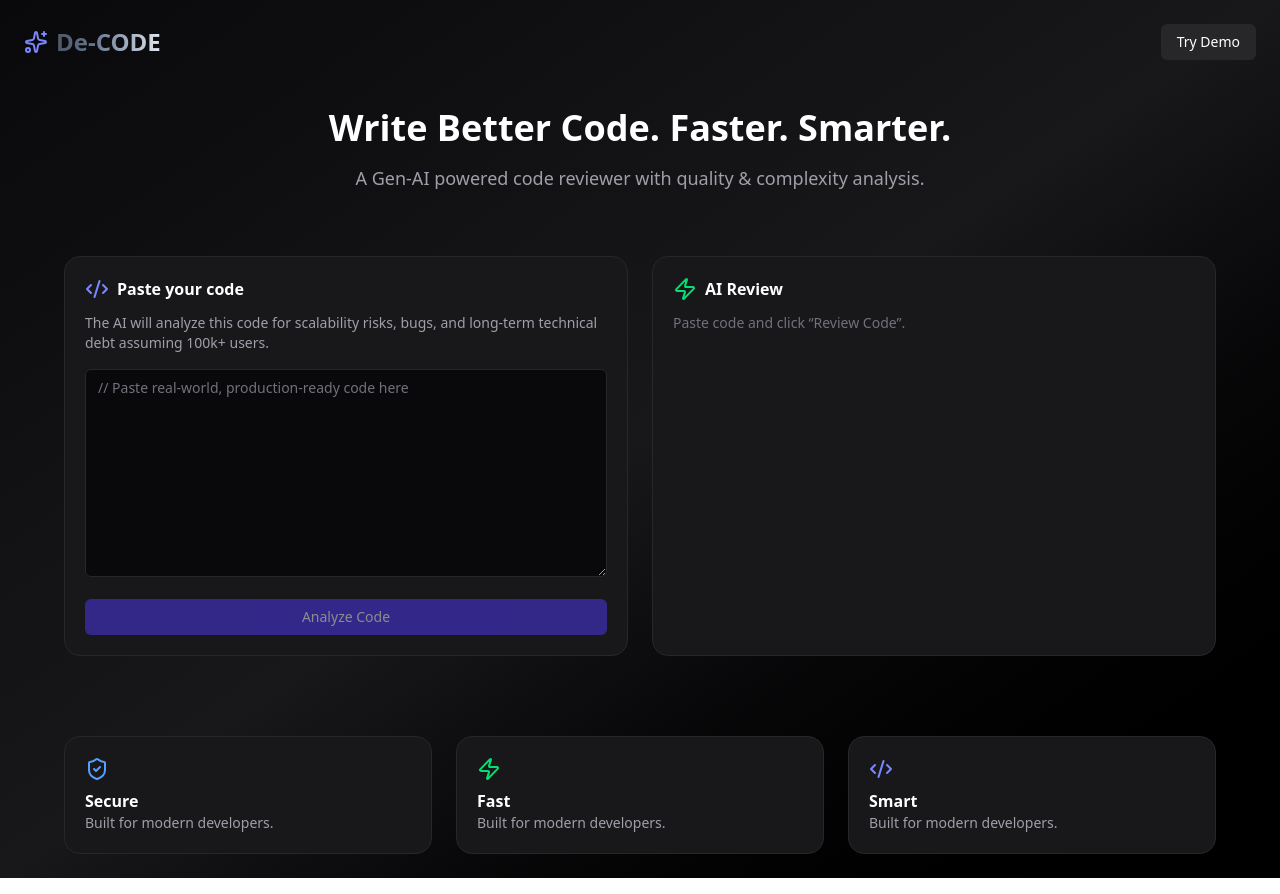
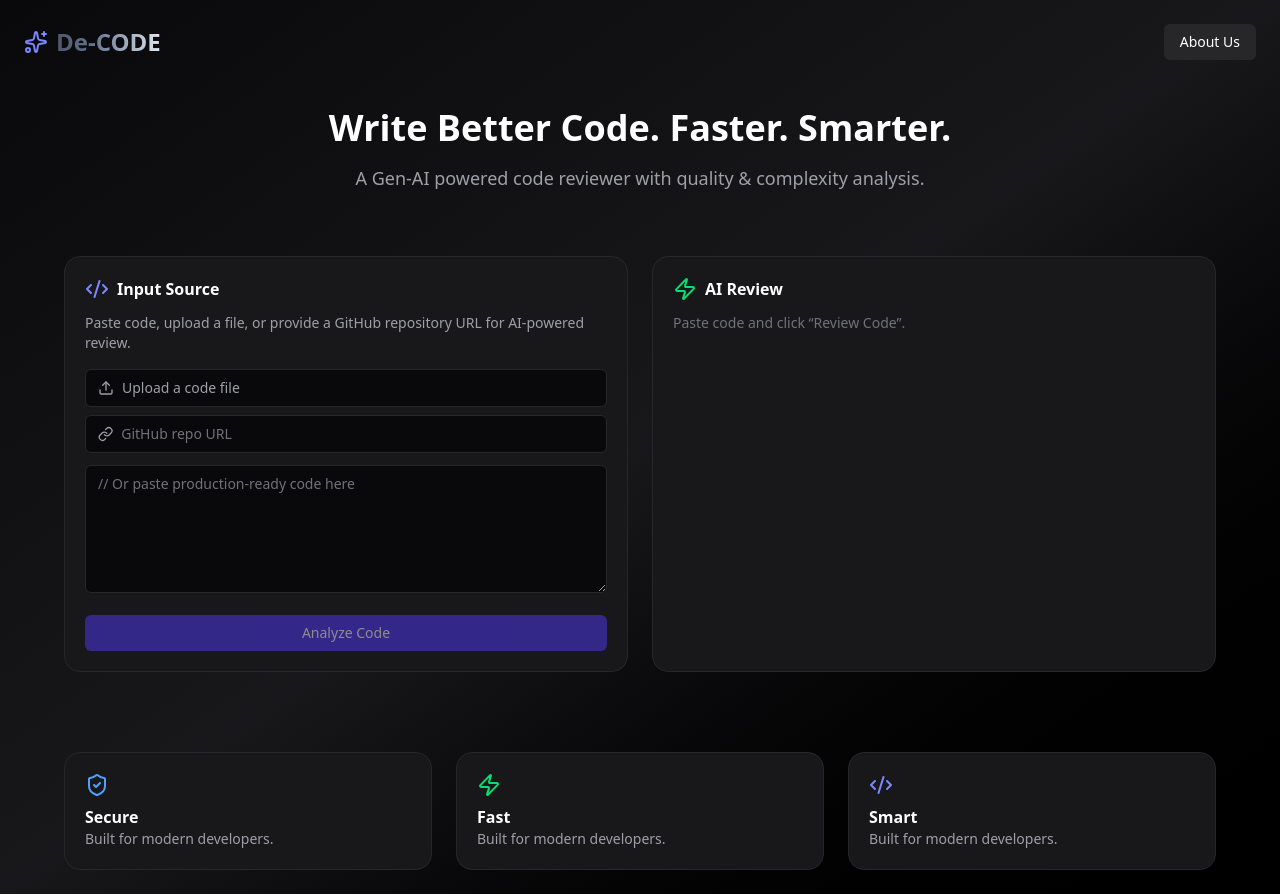
Before and after one commit to Rishu222006/De-Code, a React app in the folder front/: page /analyze in a window 1280 px wide. Built offline with nearby package versions, Linux system fonts and the light colour scheme; the HTML template or start-up script is replaced by a standard one.

Commit message:
Added github repo url and file upload feature to the analysis.jsx

```diff
--- a/front/src/components/Analysis/Features/CodeInputPanel.jsx
+++ b/front/src/components/Analysis/Features/CodeInputPanel.jsx
@@ -1,4 +1,4 @@
-import { Code2 } from "lucide-react";
+import { Code2, Upload, Link } from "lucide-react";
 import { Card, CardContent } from "../../ui/Card.jsx";
 import { Button } from "../../ui/Button.jsx";
 import { Textarea } from "../../ui/Textarea.jsx";
@@ -6,39 +6,82 @@ import { Textarea } from "../../ui/Textarea.jsx";
 export default function CodeInputPanel({
     code,
     onCodeChange,
+    file,
+    onFileChange,
+    githubUrl,
+    onGithubUrlChange,
     loading,
     onAnalyze,
 }) {
+    const isDisabled =
+        loading && !code.trim() && !file && !githubUrl;
+
     return (
         <Card>
             <CardContent>
                 {/* Header */}
                 <div className="mb-3 flex items-center gap-2">
                     <Code2 className="text-indigo-400" />
-                    <h3 className="font-semibold">Paste your code</h3>
+                    <h3 className="font-semibold">Input Source</h3>
                 </div>
 
                 {/* Context */}
                 <p className="mb-4 text-sm text-zinc-400">
-                    The AI will analyze this code for scalability risks, bugs, and
-                    long-term technical debt assuming 100k+ users.
+                    Paste code, upload a file, or provide a GitHub repository URL
+                    for AI-powered review.
                 </p>
 
-                {/* Input */}
+                {/* File + URL */}
+                <div className="mb-3 space-y-2">
+                    {/* File Upload */}
+                    <label className="flex cursor-pointer items-center gap-2 rounded-md border border-zinc-800 bg-zinc-950 px-3 py-2 text-sm text-zinc-400 hover:bg-zinc-900">
+                        <Upload size={16} />
+                        <span>
+                            {file ? file.name : "Upload a code file"}
+                        </span>
+                        <input
+                            type="file"
+                            accept=".js,.ts,.jsx,.tsx,.py,.java,.cpp,.c"
+                            hidden
+                            onChange={(e) =>
+                                onFileChange(e.target.files[0])
+                            }
+                        />
+                    </label>
+
+                    {/* GitHub URL */}
+                    <div className="flex items-center gap-2 rounded-md border border-zinc-800 bg-zinc-950 px-3 py-2">
+                        <Link size={16} className="text-zinc-400" />
+                        <input
+                            type="text"
+                            placeholder="GitHub repo URL"
+                            value={githubUrl}
+                            onChange={(e) =>
+                                onGithubUrlChange(e.target.value)
+                            }
+                            className="w-full bg-transparent text-sm text-white placeholder-zinc-500 focus:outline-none"
+                        />
+                    </div>
+                </div>
+
+                {/* Code Input */}
                 <Textarea
                     value={code}
                     onChange={(e) => onCodeChange(e.target.value)}
-                    placeholder={`// Paste real-world, production-ready code here`}
-                    className="h-52"
+                    placeholder="// Or paste production-ready code here"
+                    className="h-32"
                 />
 
                 {/* Action */}
                 <Button
                     className="mt-4 w-full"
                     onClick={onAnalyze}
-                    disabled={!code.trim() || loading}
+                    disabled={
+                        loading ||
+                        (!code.trim() && !file && !githubUrl)
+                    }
                 >
-                    {loading ? "Analyzing code…" : "Analyze Code"}
+                    {loading ? "Analyzing…" : "Analyze Code"}
                 </Button>
             </CardContent>
         </Card>
--- a/front/src/components/Analysis/analysis.jsx
+++ b/front/src/components/Analysis/analysis.jsx
@@ -17,9 +17,36 @@ export default function Analysis() {
     const [loading, setLoading] = useState(false);
     const [error, setError] = useState(null);
 
+    // const analyzeCode = async () => {
+    //     if (!code.trim()) {
+    //         setError("Code cannot be empty");
+    //         return;
+    //     }
+
+    //     setLoading(true);
+    //     setError(null);
+    //     setAnalysis(null);
+
+    //     try {
+    //         const res = await fetch("http://localhost:5000/analyze", {
+    //             method: "POST",
+    //             headers: { "Content-Type": "application/json" },
+    //             body: JSON.stringify({ code }),
+    //         });
+
+    //         if (!res.ok) throw new Error("Failed to analyze code");
+    //         setAnalysis(await res.json());
+    //     } catch (err) {
+    //         setError(err.message);
+    //     } finally {
+    //         setLoading(false);
+    //     }
+    // };
+
+
     const analyzeCode = async () => {
-        if (!code.trim()) {
-            setError("Code cannot be empty");
+        if (!code.trim() && !file && !githubUrl) {
+            setError("Provide code, upload a file, or enter a GitHub URL");
             return;
         }
 
@@ -28,13 +55,41 @@ export default function Analysis() {
         setAnalysis(null);
 
         try {
-            const res = await fetch("http://localhost:5000/analyze", {
-                method: "POST",
-                headers: { "Content-Type": "application/json" },
-                body: JSON.stringify({ code }),
-            });
+            let res;
 
-            if (!res.ok) throw new Error("Failed to analyze code");
+            // 1️⃣ GitHub repo (highest priority)
+            if (githubUrl) {
+                const formData = new FormData();
+                formData.append("githubUrl", githubUrl);
+
+                res = await fetch("http://localhost:5000/analyze-github-repo", {
+                    method: "POST",
+                    body: formData,
+                });
+            }
+
+            // 2️⃣ File upload
+            else if (file) {
+                const formData = new FormData();
+                formData.append("file", file);
+
+                res = await fetch("http://localhost:5000/file", {
+                    method: "POST",
+                    body: formData,
+                });
+            }
+
+            // 3️⃣ Raw code
+            else {
+                res = await fetch("http://localhost:5000/analyze", {
+                    method: "POST",
+                    headers: { "Content-Type": "application/json" },
+                    body: JSON.stringify({ code }),
+                });
+            }
+
+            if (!res.ok) throw new Error("Failed to analyze input");
+
             setAnalysis(await res.json());
         } catch (err) {
             setError(err.message);
@@ -42,6 +97,7 @@ export default function Analysis() {
             setLoading(false);
         }
     };
+
 
     return (
         <PageWrapper>
@@ -54,6 +110,10 @@ export default function Analysis() {
                     onCodeChange={setCode}
                     loading={loading}
                     onAnalyze={analyzeCode}
+                    file={file}
+                    onFileChange={setFile}
+                    githubUrl={githubUrl}
+                    onGithubUrlChange={setGithubUrl}
                 />
 
                 <ReviewPanel loading={loading} analysis={analysis} error={error} />
--- a/front/src/components/Analysis/layout/LayouHeader.jsx
+++ b/front/src/components/Analysis/layout/LayouHeader.jsx
@@ -1,6 +1,7 @@
 import { Sparkles } from "lucide-react";
 import { motion } from "framer-motion";
 import { Button } from "../../ui/Button.jsx";
+import { Link } from "react-router-dom";
 
 export default function Header() {
     return (
@@ -12,7 +13,11 @@ export default function Header() {
             <h1 className="flex items-center gap-2 text-2xl font-bold text-transparent bg-clip-text bg-gradient-to-r from-zinc-700 via-slate-500 to-slate-200">
                 <Sparkles className="text-indigo-400" /> De-CODE
             </h1>
-            <Button variant="secondary">Try Demo</Button>
+            <Button variant="secondary">
+                <Link to={'/about'}>
+                    About Us
+                </Link>
+            </Button>
         </motion.header>
     );
 }
```
